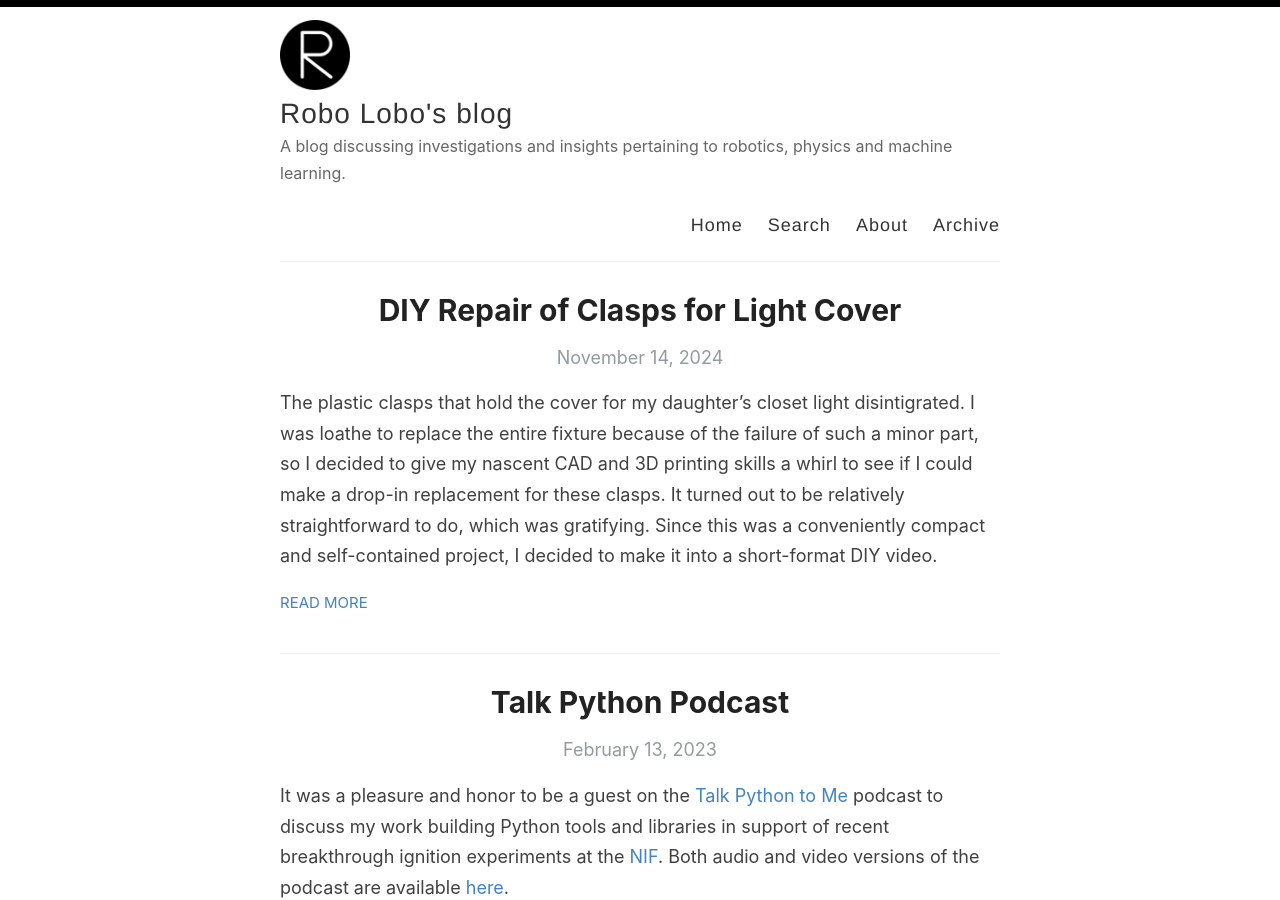
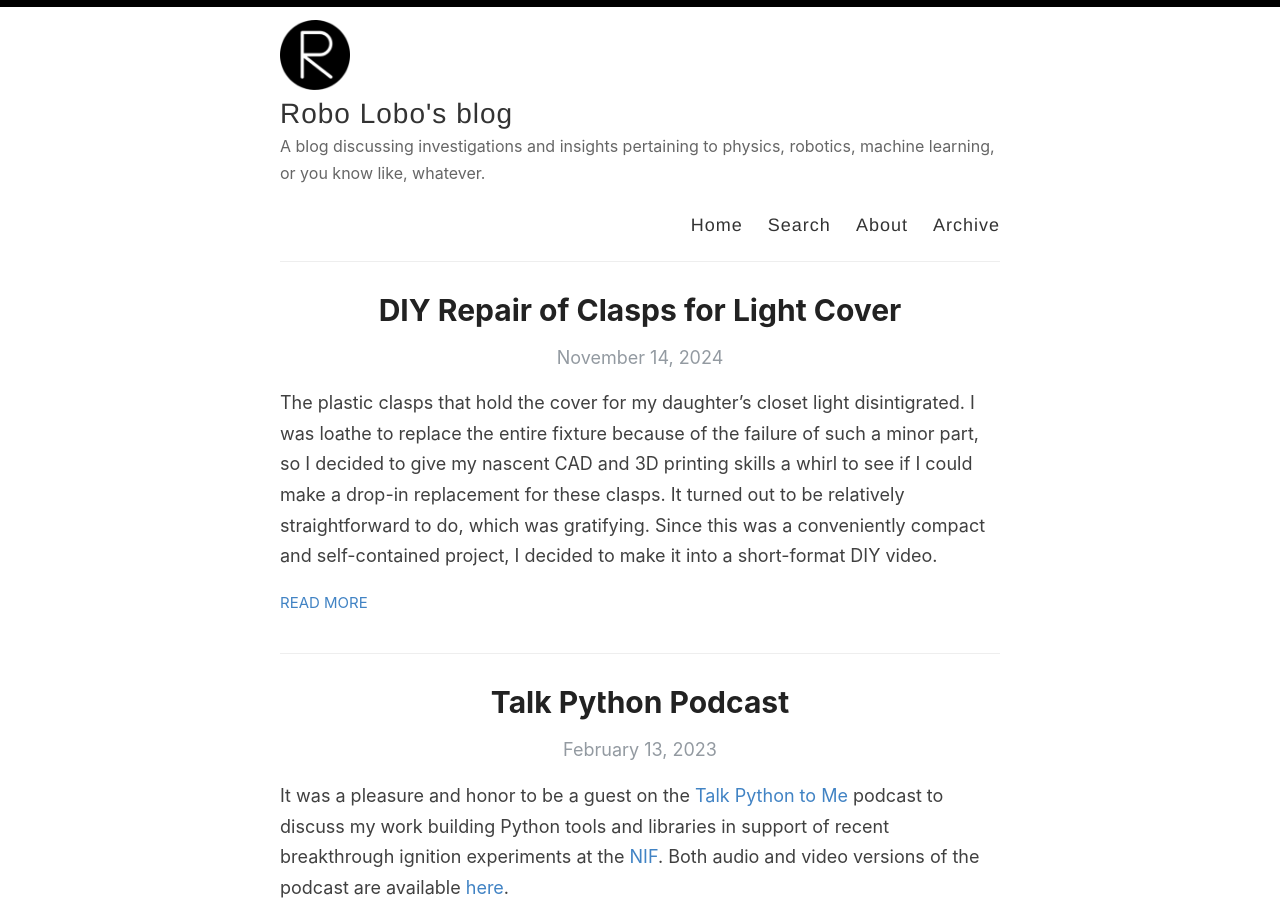
Before and after one commit to jdsalmonson/jdsalmonson.github.io, a Jekyll site: the page built from index.html, in a window 1280 px wide and 900 px high. Built offline with Jekyll 4.4.1, drawn with Linux system fonts in a browser that asks for light colours; the list of posts is cut into pages by our own code.

Commit message:
Update description

```diff
--- a/_config.yml
+++ b/_config.yml
@@ -9,7 +9,7 @@ name: Robo Lobo's blog
 author: Jay Salmonson
 
 # Short bio or description (displayed in the header)
-description: A blog discussing investigations and insights pertaining to robotics, physics and machine learning.
+description: A blog discussing investigations and insights pertaining to physics, robotics, machine learning, or you know like, whatever.
 
 # URL of your avatar or profile pic (you could use your GitHub profile pic)
 avatar: /images/reverie.png
```
